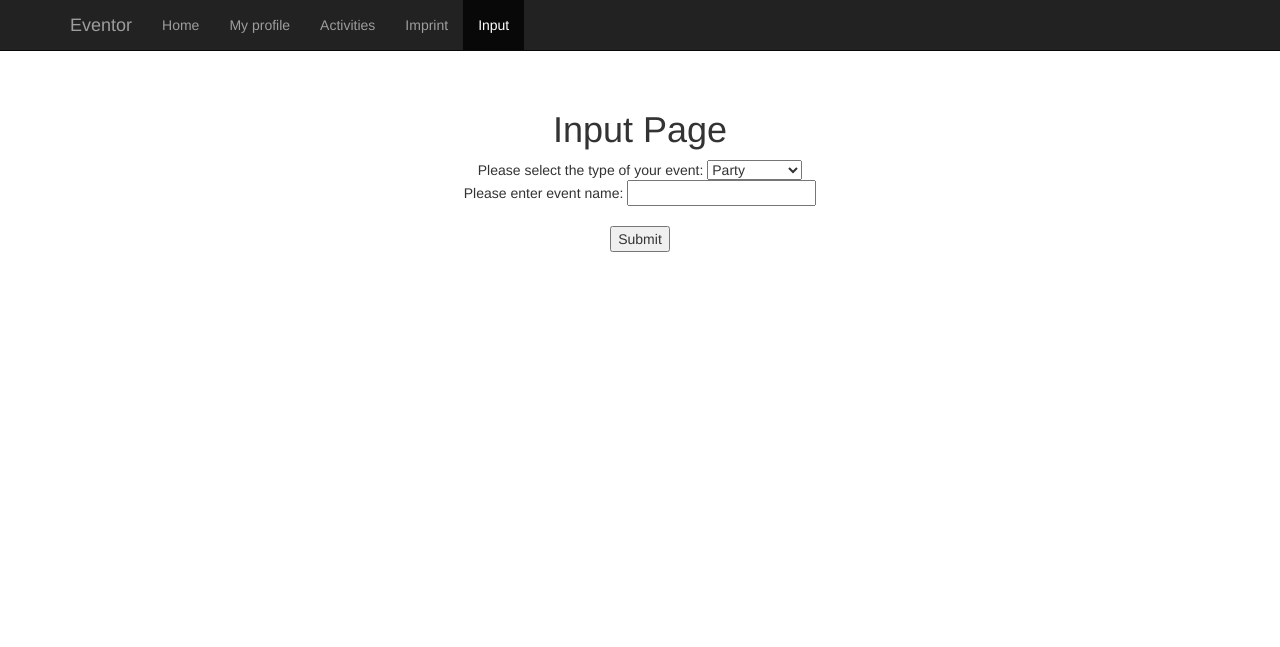
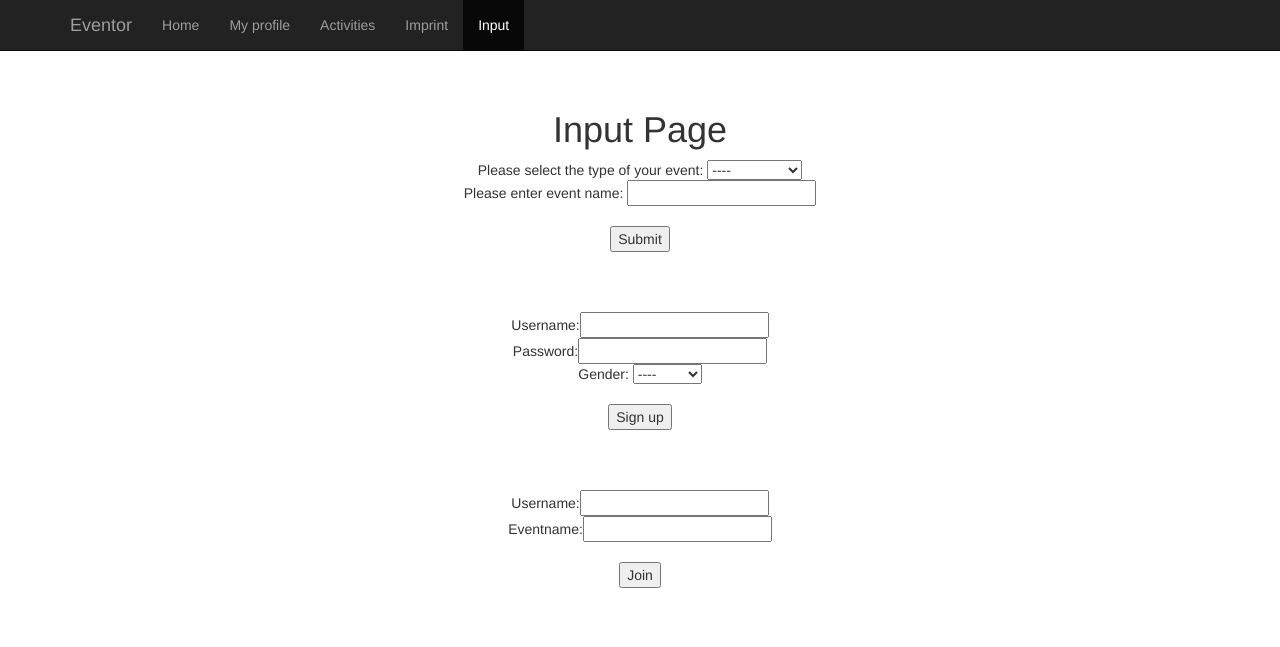
Before and after one commit to Temirlan97/Databases-and-Web-Applications-Project, a PHP site: page /src/input.php in a window 1280 px wide. Shown: the top 647 px of the page. Run offline with PHP 8.4, Linux system fonts and the light colour scheme; some libraries are stand-ins or nearby versions.

Commit message:
Forms done

```diff
--- a/html/src/input.php
+++ b/html/src/input.php
@@ -5,15 +5,40 @@
   <form>
     Please select the type of your event:
     <select name="event">
+    <option>----</option>
     <option value="party">Party</option>
     <option value="movie">Movie</option>
     <option value="boardgame">Boardgame</option>
     <option value="travel">Travel</option>
-  </select>
-  <br>
+    </select>
+    <br>
     Please enter event name:
-    <input type="text" name="boardgame"><br><br>
+    <input type="text" name="boardgame">
+    <br><br>
     <input type="submit" value="Submit">
+    <br><br><br><br>
+
+    Username:<input type="text" name="username">
+    <br>
+    Password:<input type="text" name="password">
+    <br>
+    Gender:
+    <select name="gender">
+      <option>----</option>
+      <option value="male">Male</option>
+      <option value="female">Female</option>
+    </select>
+    <br><br>
+    <input type="submit" value="Sign up">
+    <br><br><br><br>
+
+    Username:<input type="text" name="username">
+    <br>
+    Eventname:<input type="text" name="eventname">
+    <br><br>
+    <input type="submit" value="Join">
+    <br><br><br><br>
+
   </form>
 </div>
 
```
